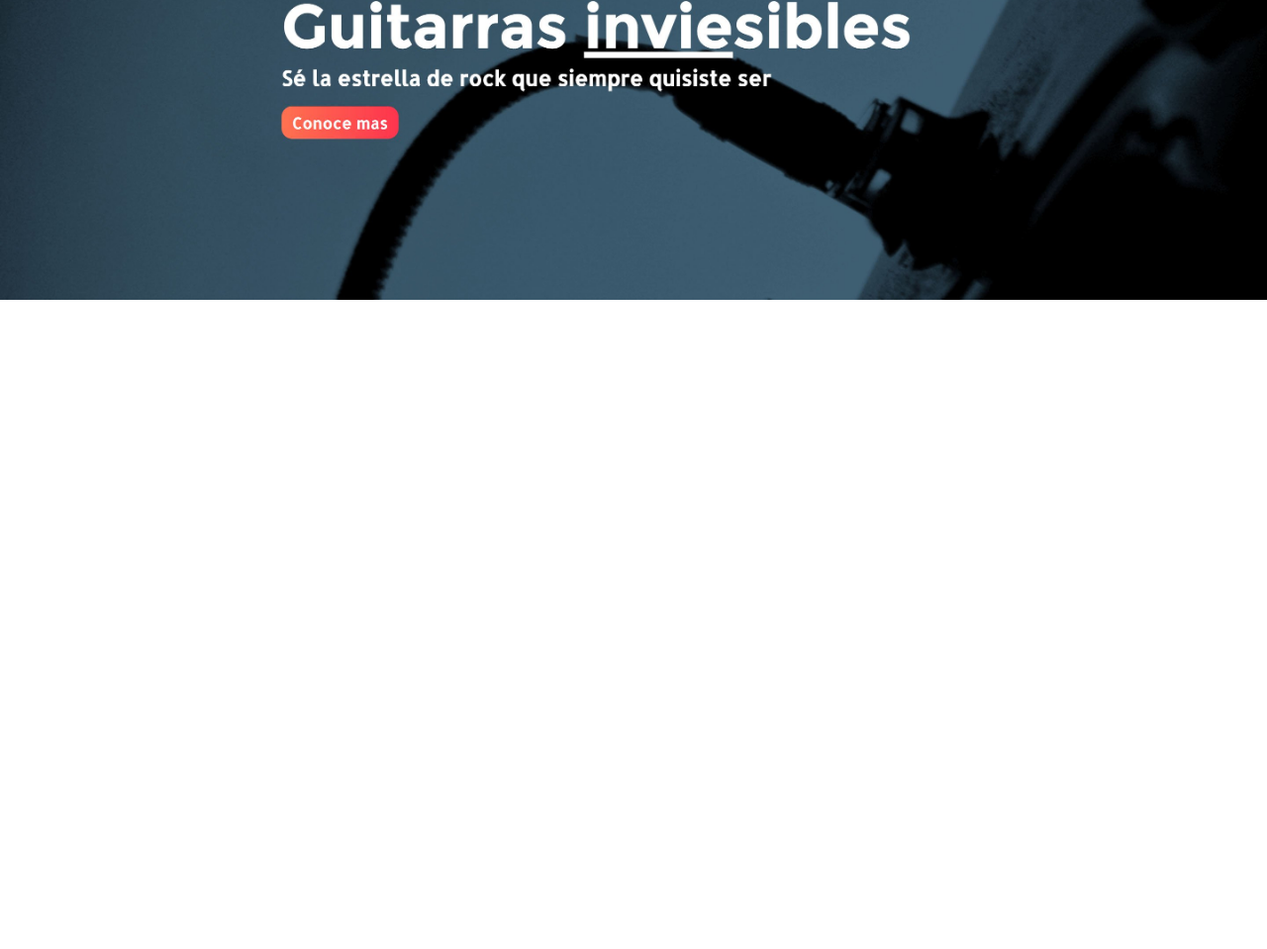
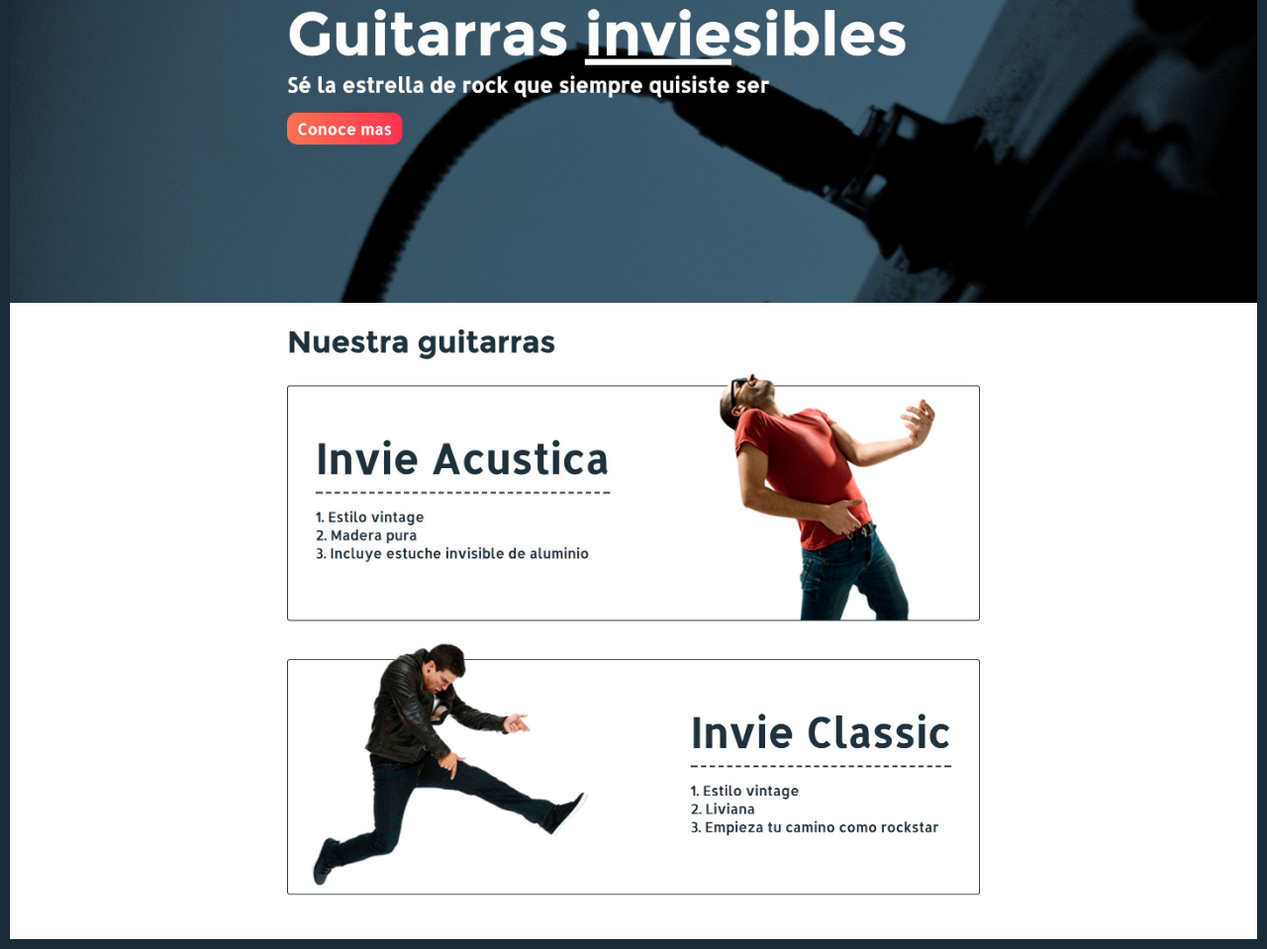
Before and after one commit to PedroVega93/invie-github, a plain HTML site: page index.html in a window 1280 px wide. Shown: the part 172-1131 px from the top of the page at 99% size. Before the commit the page ends 800 px from the top, so only its background shows below. Drawn offline with Linux system fonts and the light colour scheme.

Commit message:
hotfix 1

```diff
--- a/index.html
+++ b/index.html
@@ -4,6 +4,7 @@
     <style media="screen">
       body{
         margin: 0;
+        border: 10px solid #192b36;
       }
       img{
         max-width: 100%;
@@ -13,5 +14,7 @@
   <body>
     <img src="header.jpg" alt="">
     <img src="hero.jpg" alt="">
+    <img src="acustica.jpg" alt="">
+    <img src="clasica.jpg" alt="">
   </body>
 </html>
```
Also changed, not shown: clasica.jpg (added).
